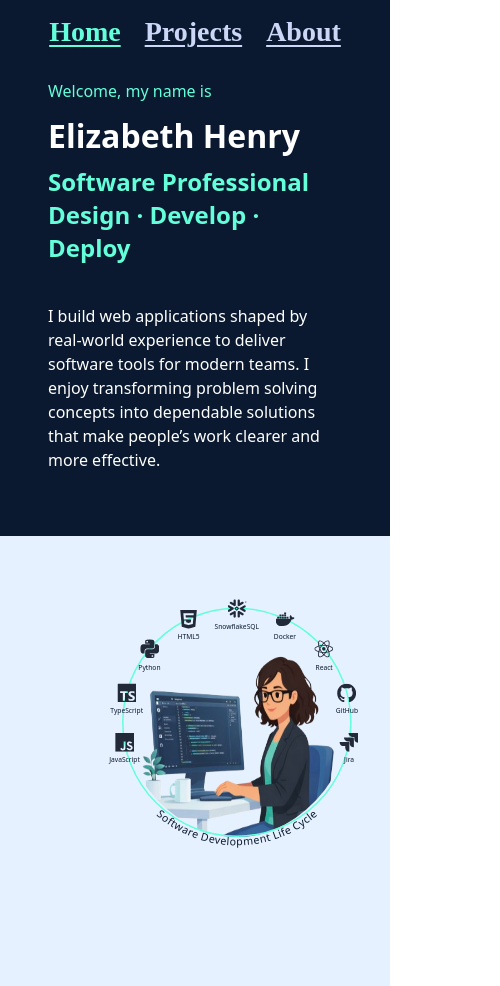
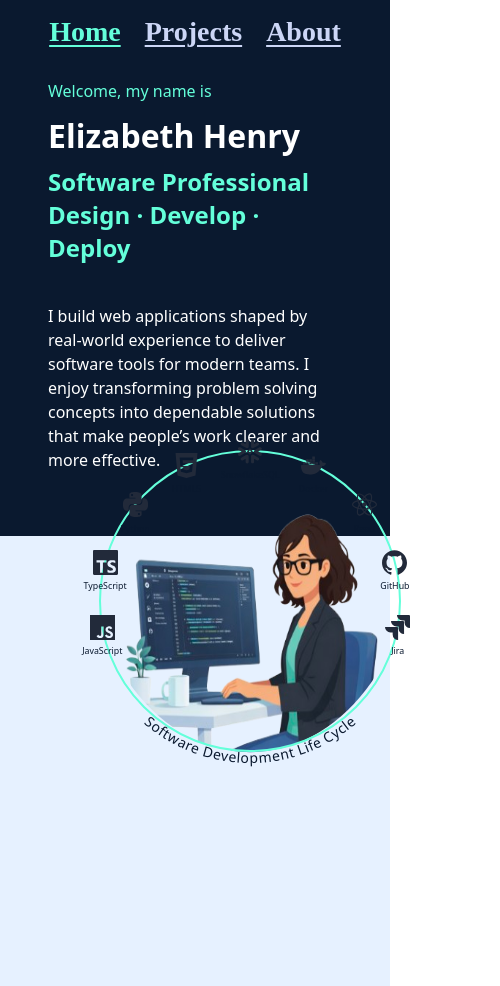
Before and after one commit to elirhenry/Portfolio, a React (Create React App) app in the folder frontend/: page / in a window 390 px wide. Shown: the whole page, 500 px wide, since content can reach past the window. Built offline with nearby package versions, Linux system fonts and the light colour scheme.

Commit message:
Added video to Projects page.

```diff
--- a/frontend/src/Components/About.js
+++ b/frontend/src/Components/About.js
@@ -2,13 +2,19 @@ import styled from "styled-components";
 import AboutTimeline from "./AboutTimeline"
 
 function AboutPage() {
+  const isMobile = window.innerWidth <= 900;
   return (
     <AboutWrapper>
       <main className="page__content">
+
         {/* LEFT SIDE */}
         <section className="left-side">
           <LeftContained>
-            <AboutTimeline accent="#64ffda" text="#0a192f" topOffset={120} />
+            <AboutTimeline
+              accent="#64ffda"
+              text="#0a192f"
+              topOffset={isMobile ? 20 : 120}
+            />
           </LeftContained>
         </section>
 
@@ -19,16 +25,6 @@ function AboutPage() {
               <Title>About</Title>
             </TitleRow>
             <PitchRow>
-                {/* <Pitch>
-                My journey in tech began in the Space Force as a Satellite Operator, where reliability and precision were critical to daily operations.
-                Working closely with systems and data sparked my interest in how software supports operations.
-                <br></br>
-                That interest led me into the Supra Coder program, a Full-Stack Developer bootcamp that included an internship supporting Cape Canaveral launch operations.
-                Working with engineers, I helped improve data and mapping features for a weather software tool while learning Agile development in practice.
-                <br></br>
-                After the program, I continued developing with an application focused on asset status and operational communication within secured environments.
-                I later participated in the SkillBridge program as a Walt Disney fellow, supporting Project Management efforts for cross-functional teams in delivering data migration on an enterprise scale.
-              </Pitch> */}
                 <Pitch>
                 My background in tech is rooted in operational environments, where reliability and precision were daily requirements.
                 Working with systems and data shaped how I think about problem-solving and sparked my interest in how software supports operations.
@@ -59,7 +55,7 @@ const LeftContained = styled.div`
   width: 100%;
   display: flex;
   justify-content: center;
-  overflow: hidden; /* ✅ keeps it in the left column */
+  overflow: hidden;
 `;
 
 const RightGrid = styled.div`
--- a/frontend/src/Components/Home.js
+++ b/frontend/src/Components/Home.js
@@ -11,6 +11,7 @@ function HomePage() {
         <IconArc offsetTop={-50} arcDegrees={200} avatarWidth={275} avatarHeight={290} avatarOffsetY={38} />
       </AvatarContainer>
         </section>
+
         {/* RIGHT SIDE */}
         <section className="right-side">
           <Welcome>Welcome, my name is</Welcome>
@@ -43,6 +44,10 @@ const AvatarContainer = styled.div`
   display: flex;
   justify-content: center;
   overflow: visible;
+
+  @media (max-width: 900px) {
+    transform: translateY(-180px);
+  }
 `;
 
 // RIGHT SIDE
--- a/frontend/src/Components/IconArc.js
+++ b/frontend/src/Components/IconArc.js
@@ -24,6 +24,7 @@ function IconArc({
   arcDegrees = 180,
   iconSize = 25,
   labelSize = "0.55rem",
+
   offsetTop = 85,
   avatarWidth = 250,
   avatarHeight = 300,
--- a/frontend/src/Components/Layout.css
+++ b/frontend/src/Components/Layout.css
@@ -26,6 +26,7 @@
 
 /* ---------- Mobile ---------- */
 @media (max-width: 900px) {
+
   .page__content {
     flex-direction: column;
     min-height: auto;
@@ -43,46 +44,10 @@
     justify-content: flex-start;
     align-items: center;
     gap: 1rem;
-    min-height: 0;
-    height: auto;
-    padding-top: 0;
-    padding-bottom: 0;
-  }
-
-  .left-side > * {
-    margin-top: 0 !important;
-    margin-bottom: 0 !important;
   }
 
   .right-side {
     order: -1;
     border-radius: 0;
   }
-
-  .home .home-arc,
-  .left-side svg,
-  .left-side img {
-    margin-top: 0 !important;
-    align-self: flex-start;
-  }
-
-  .home .home-arc {
-    transform: scale(0.82);
-    transform-origin: top center;
-  }
 }
-
-/* Smaller phones */
-@media (max-width: 420px) {
-  .home .home-arc {
-    transform: scale(0.76);
-    transform-origin: top center;
-  }
-}
-
-@media (max-width: 360px) {
-  .home .home-arc {
-    transform: scale(0.70);
-    transform-origin: top center;
-  }
-}
--- a/frontend/src/Components/Projects.js
+++ b/frontend/src/Components/Projects.js
@@ -126,6 +126,10 @@ const LeftInner = styled.div`
   display: flex;
   flex-direction: column;
   gap: 1.5rem;
+
+  @media (max-width: 900px) {
+    padding: 1rem 1.5rem 2rem;
+  }
 `;
 
 const LeftHeading = styled.h2`
```
